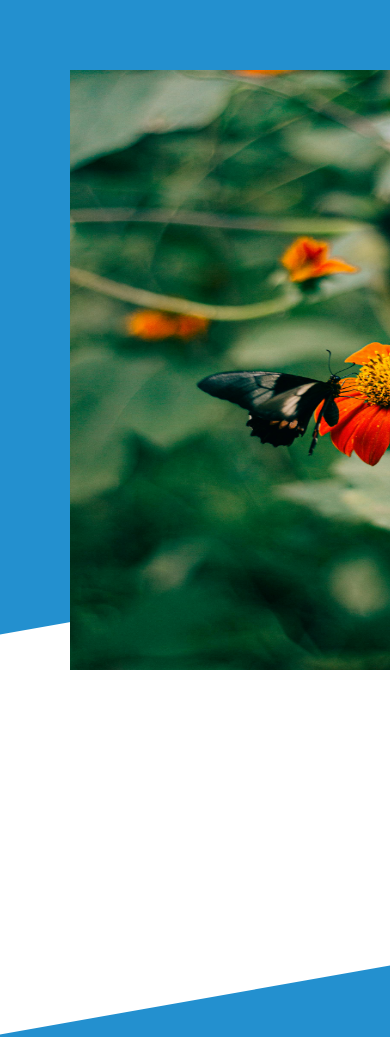
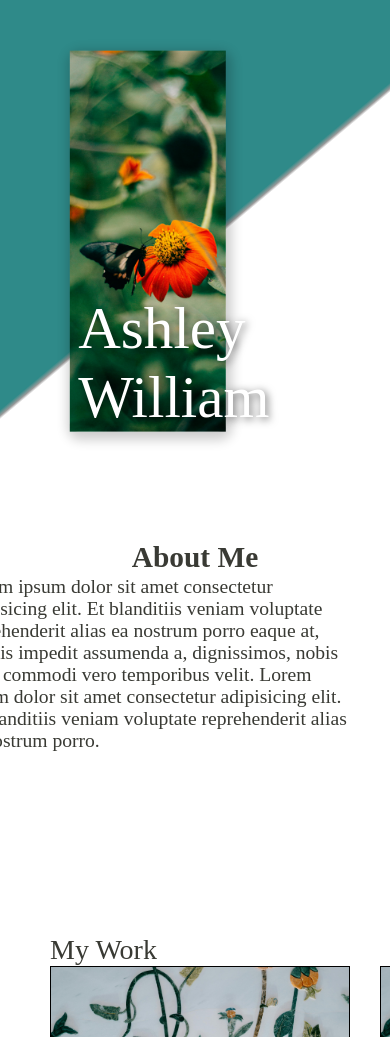
Before and after one commit to Junior4144/homepage, a plain HTML site: page index.html in a window 390 px wide. Shown: the top 1037 px of the page. Drawn offline with Linux system fonts and the light colour scheme.

Commit message:
Feat: tabel 1024px media query added

```diff
--- a/index.html
+++ b/index.html
@@ -7,37 +7,36 @@
     <link rel="stylesheet" href="styles.css">
 </head>
 <body>
-
     <header>
-
-        <div class="main-image-container">
+        <div class="about-me-container">
+            <section class="about-me">
+                <div class="portrait">
                     <img src="./assets/homepagemain.jpg" alt="">
+                    <span>Ashley William</span>
                 </div>
-        <div class="main-description-container">
-            <div class="description-title">About me</div>
-            <div class="description-text">
-                Lorem, ipsum dolor sit amet consectetur
-                adipisicing elit. Dolores neque et id
-                reiciendis itaque at dicta nesciunt doloremque, esse
-                fugiat perspiciatis impedit facilis assumenda, recusandae a
-                ccusantium, explicabo doloribus quidem nostrum.
-            </div>
-            <div class="itemcontainer">
-                <div class="description-items">
-                    <div class="item-git">
+                <h1>About Me</h1>
+                <p class="desc">
+                    Lorem ipsum dolor sit amet consectetur adipisicing elit. Et
+                    blanditiis veniam voluptate reprehenderit alias ea nostrum porro
+                    eaque at, debitis impedit assumenda a, dignissimos, nobis quae
+                    commodi vero temporibus velit. Lorem ipsum dolor sit amet
+                    consectetur adipisicing elit. Et blanditiis veniam voluptate
+                    reprehenderit alias ea nostrum porro.
+                </p>
+                <div class="icon-container">
                     <img src="https://cdn.jsdelivr.net/gh/devicons/devicon@latest/icons/github/github-original.svg" />
-                    </div>
-                    <div class="item-linkedin">
                     <img src="https://cdn.jsdelivr.net/gh/devicons/devicon@latest/icons/linkedin/linkedin-plain.svg" />
-                    </div>
-                    <div class="item-twitter">
                     <img src="https://cdn.jsdelivr.net/gh/devicons/devicon@latest/icons/twitter/twitter-original.svg" />
                 </div>
+            </section>
         </div>
-        </div>
+    </header>
 
-    </header>
-    <div class="background-element"></div>
+
+
+
+
+
     <main>
         <div class="project-section-title">
             <div class="project-title">My Work</div>
--- a/styles.css
+++ b/styles.css
@@ -19,6 +19,19 @@
     font-style: normal;
 
 }
+:root {
+    --side-margin: 40px;
+    --body-bg-color: #ffffff;
+    --card-bg-color: #fbfbfb;
+    --text-color: #393a34;
+    --border-radius: 8px;
+    --font-size-headings: clamp(23px, 13vw, 42px);
+    --font-size-name: clamp(16px, 7vmax, 84px);
+    font-size: clamp(14px, 1vw, 24px);
+    --breakpoint-phone: 767px;
+
+
+}
 
 
 *{
@@ -26,8 +39,15 @@
     padding:0;
     box-sizing: border-box;
 }
+body,html{
+    height: 100%;
+}
 body{
-    /* overflow: hidden; */
+    display: flex;
+    flex-direction: column;
+    gap: 40px;
+    background-color: var(--body-bg-color);
+    color: var(--text-color);
 }
 
 img {
@@ -36,86 +56,155 @@ img {
 
 
 }
-.main-image-container img{
-    width:550px;
-    height:600px;
-}
-/* Header */
+/*
+
+
 header{
     display:flex;
-    padding: 70px;
-    padding-bottom: 0px;
+    flex-direction: column;
+    min-height: 100%;
+    background-image: linear-gradient(140deg, var(--gradient-bg) 35%, rgba(0, 0, 0, 0.4) 35.5%, white 35.8%, white);
 
-    background-color: rgb(35, 144, 207);
+}
+.about-me-container{
+    min-height: 100%;
+    display:flex;
+    align-items: center;
+    width:100%;
+    padding: 0 10%;
 
 
 }
 
-.main-image-container{
-    z-index: 3;
+.about-me{
+    background-color: var(--body-bg-color);
+    position: relative;
+    background-color: var(--card-bg-color);
+    align-items: center;
+    flex: 1 0 none;
+    height: 70%;
+    padding: 30px;
+    font-size: 1.4rem;
+    border-radius: var(--border-radius);
+    box-shadow: var(--box-shadow);
 }
-.main-description-container{
 
-    z-index: 3;
-    padding:50px;
-    padding-left: 25px;
+.portrait{
+    font-size: var(--font-size-name);
+    color: var(--body-bg-color);
+    text-shadow: 2px 2px 8px rgb(0 0 0 / 0.6);
+    float: left;
+    position: relative;
+    border-radius: var(--border-radius);
+    height: 100%;
+    width: 40%;
 
-    margin-top: 60px;
-    margin-bottom: 200px;
-
-    border:1px solid black;
-    display:flex;
-    flex-direction: column;
-    background-color: white;
-    gap:20px;
-
-    max-width: 750px;
-
+    box-shadow: var(--box-shadow);
+    margin-right: 8%;
+    shape-outside: margin-box;
+    transform: scale(1.2);
+}
+.about-me{
+    & h1{
+        font-weight: 400;
+        align-self: start;
+        margin: 20px 0;
+    }
+}
+.about-me {
+    & .desc {
+        line-height: 1.2lh;
+        color: grey;
+    }
 }
 
 
+.about-me {
+    & .icon-container {
+        position: absolute;
+        bottom: 5%;
+        right: 2%;
+    }
+}
+
+.portrait {
+    & img {
+        width: 100%;
+        height: 100%;
+        object-fit: cover;
+    }
+}
+
+.portrait {
+    & span {
+        width: 100%;
+        position: absolute;
+        bottom: 0;
+        left: 0;
+        padding: 0 8px;
+    }
+}
 
 
-/*  header description */
-.description-title{
-    font-size: 3.2rem;
-    font-family: 'robotoregular';
-}
-.description-text{
-    font-size: 1.8rem;
-    color: rgb(107, 105, 105);
-    line-height: 40px;
-}
-.itemcontainer{
+*/
+
+header{
+    min-height:100%; /* full page*/
     display:flex;
-    justify-content: flex-end;
+    flex-direction: column;
+    background-image: linear-gradient(140deg, #2f8a89 35%, rgba(0, 0, 0, 0.4) 35.5%, white 35.8%, white);
 
 }
-.description-items{
+.about-me-container{
+    min-height: 100%;
     display:flex;
-    gap:10px;
+    align-items: center;
+    width:100%;
+    padding: 0 10%;
 }
-.description-items img{
-    width:80px;
-    height: 50px;
+.about-me{
+
+
+    position: relative;
+
+    align-items: center;
+    flex: 1 0 none;
+    height: 70%;
+    padding: 30px;
+    font-size: 1.4rem;
+    border-radius: 8px;
+    box-shadow:2px 4px 12px 4px rgb(0 0 0 / 0.2);
 }
-.project-container-title{
-    width:100%;
-    min-height: 500px;
-    background-color: white;
+.portrait{
+    font-size: var(--font-size-name);
+    color: var(--body-bg-color);
+    text-shadow: 2px 2px 8px rgb(0 0 0 / 0.6);
+
+    float: left;
+    position: relative;
+    border-radius: 8px;
+    height: 100%;
+    width: 40%;
+
+    box-shadow: 2px 4px 12px 4px rgb(0 0 0 / 0.2);
+    margin-right: 8%;
+
+    transform: scale(1.2);
 }
-
-/* background thing */
-.background-element{
-    position: absolute;
-    background-color: white;
-    width:100%;
-    height:400px;
-    transform: skewY(-10deg);
-    top:600px;
-    z-index: 0;
+.portrait {
+    & img {
+        width: 100%;
+        height: 100%;
+        object-fit: cover;
+    }
+    & span{
+        width: 100%;
+        position: absolute;
+        bottom: 0;
+        left: 0;
+        padding: 0 8px;
+    }
 }
-
 
 /* Project section  */
 
@@ -212,3 +301,84 @@ footer{
 .contact-items{
     display:flex;
 }
+
+
+
+@media screen and (max-width: 1024px) {
+    .about-me {
+      /* height: min-content; */
+
+
+      & .icon-container {
+        display: none;
+      }
+      &   p{
+        transform: translateX(-10%) translateY(20%);
+
+
+    }
+    & h1{
+        transform:translateY(100%);
+    }
+    }
+    .portrait {
+
+      transform: translateX(-20%) translateY(-20%);
+
+        & span{
+
+        width: 500px;
+        position: absolute;
+        bottom: 80%;
+        left: 100%;
+        padding: 0 8px;
+        }
+        & img{
+
+        }
+
+
+    }
+
+/*
+    .project-card {
+      width: 45%;
+    } */
+  }
+
+
+
+  @media screen and (max-width: 650px) {
+    header{
+        min-height: 1000px;
+    }
+    .about-me-container{
+        width:100%;
+        padding: 0;
+    }
+    .about-me{
+        padding: 0;
+        width:100%;
+        display:flex;
+        flex-direction: column;
+        box-shadow: none;
+
+        justify-content: center;
+        align-items: center;
+    }
+    .portrait{
+
+        display:flex;
+        flex-direction: column;
+
+        & span{
+            position: absolute;
+            left:0;
+            bottom: 0;
+            width:auto;
+        }
+    }
+    header{
+        min-height: 100%;
+    }
+  }
```
Lines whose indentation alone changed are shown as unchanged.
